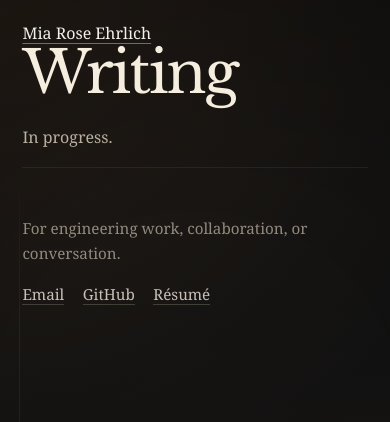
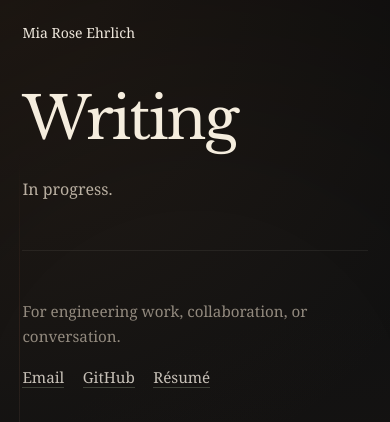
Before and after one commit to mroseehrlich/miaroseehrlich.com, a Next.js app: page /writing in a window 390 px wide. Shown: the top 422 px of the page. Built offline with nearby package versions, Linux system fonts and the light colour scheme.

Commit message:
Unify interior page headers and navigation

```diff
--- a/src/app/globals.css
+++ b/src/app/globals.css
@@ -272,6 +272,61 @@ p {
   font-size: clamp(0.98rem, 1.3vw, 1.08rem);
 }
 
+.page-header {
+  width: 100%;
+  padding-bottom: clamp(3rem, 6vw, 5rem);
+}
+
+.page-header-nav {
+  display: flex;
+  justify-content: space-between;
+  align-items: center;
+  flex-wrap: wrap;
+  gap: 1rem;
+  margin-bottom: clamp(3rem, 6vw, 4.5rem);
+}
+
+.page-header-site,
+.page-header-parent {
+  display: inline-block;
+  margin: 0;
+  color: var(--bone);
+  font-size: 0.875rem;
+  line-height: 1.5;
+  text-decoration: none;
+}
+
+.page-header-site:hover,
+.page-header-parent:hover {
+  text-decoration: underline;
+  text-underline-offset: 0.25em;
+}
+
+.page-header-content {
+  max-width: 46rem;
+}
+
+.page-header-title {
+  margin: 0;
+  line-height: 1.1;
+}
+
+.page-header-description {
+  max-width: 38rem;
+  margin: 1.5rem 0 0;
+  line-height: 1.65;
+}
+
+.page-header-meta {
+  margin-top: 1.25rem;
+}
+
+@media (max-width: 600px) {
+  .page-header-nav {
+    margin-bottom: 2.75rem;
+  }
+}
+
 .footer {
   padding-block: clamp(3.75rem, 7vw, 5.5rem) clamp(4rem, 8vw, 6rem);
   border-top: 1px solid rgba(238, 231, 220, 0.07);
@@ -316,13 +371,20 @@ p {
 }
 
 .project-entry h2 {
-  margin-bottom: 1rem;
+  margin: 0 0 1rem;
+  font-size: clamp(1.65rem, 2.5vw, 2rem);
+  line-height: 1.2;
 }
 
-.project-entry a {
-  display: inline-block;
-  margin-top: 0.75rem;
-  font-size: 0.95rem;
+.project-entry h2 a {
+  color: inherit;
+  font: inherit;
+  text-decoration: none;
+}
+
+.project-entry h2 a:hover {
+  text-decoration: underline;
+  text-underline-offset: 0.2em;
 }
 
 .project-entry p {
--- a/src/app/writing/page.jsx
+++ b/src/app/writing/page.jsx
@@ -1,5 +1,5 @@
 import Link from "next/link";
-
+import PageHeader from "../../components/PageHeader";
 export const metadata = {
   title: "Writing | Mia Rose Ehrlich",
 };
@@ -7,13 +7,11 @@ export const metadata = {
 export default function WritingPage() {
   return (
     <main className="subpage">
-      <Link className="back-link" href="/">
-        Mia Rose Ehrlich
-      </Link>
-
       <section className="subpage-content">
-        <h1>Writing</h1>
-        <p>In progress.</p>
+        <PageHeader
+          title="Writing"
+          description="In progress."
+        />
       </section>
     </main>
   );
--- /dev/null
+++ b/src/components/PageHeader.jsx
@@ -0,0 +1,37 @@
+import Link from "next/link";
+
+export default function PageHeader({
+  title,
+  description,
+  parent,
+  children,
+}) {
+  return (
+    <header className="page-header">
+      <nav className="page-header-nav" aria-label="Page navigation">
+        <Link href="/" className="page-header-site">
+          Mia Rose Ehrlich
+        </Link>
+
+        {parent && (
+          <Link href={parent.href} className="page-header-parent">
+            <span aria-hidden="true">← </span>
+            {parent.label}
+          </Link>
+        )}
+      </nav>
+
+      <div className="page-header-content">
+        <h1 className="page-header-title">{title}</h1>
+
+        {description && (
+          <p className="page-header-description">
+            {description}
+          </p>
+        )}
+
+        {children}
+      </div>
+    </header>
+  );
+}
```
Also changed, not shown: src/app/projects/[slug]/page.jsx (+12 -14 lines), src/app/projects/page.jsx (+5 -7 lines).
